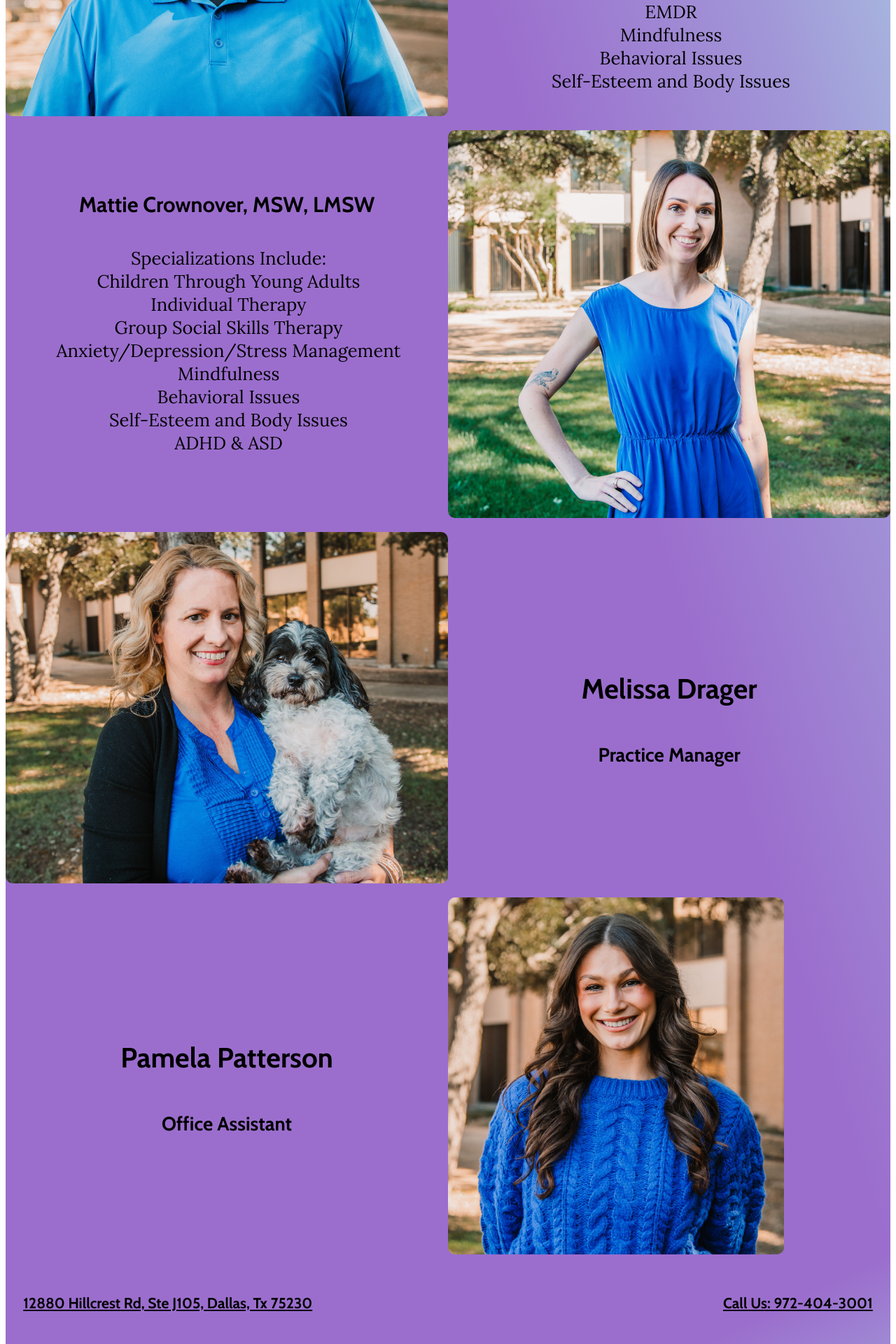
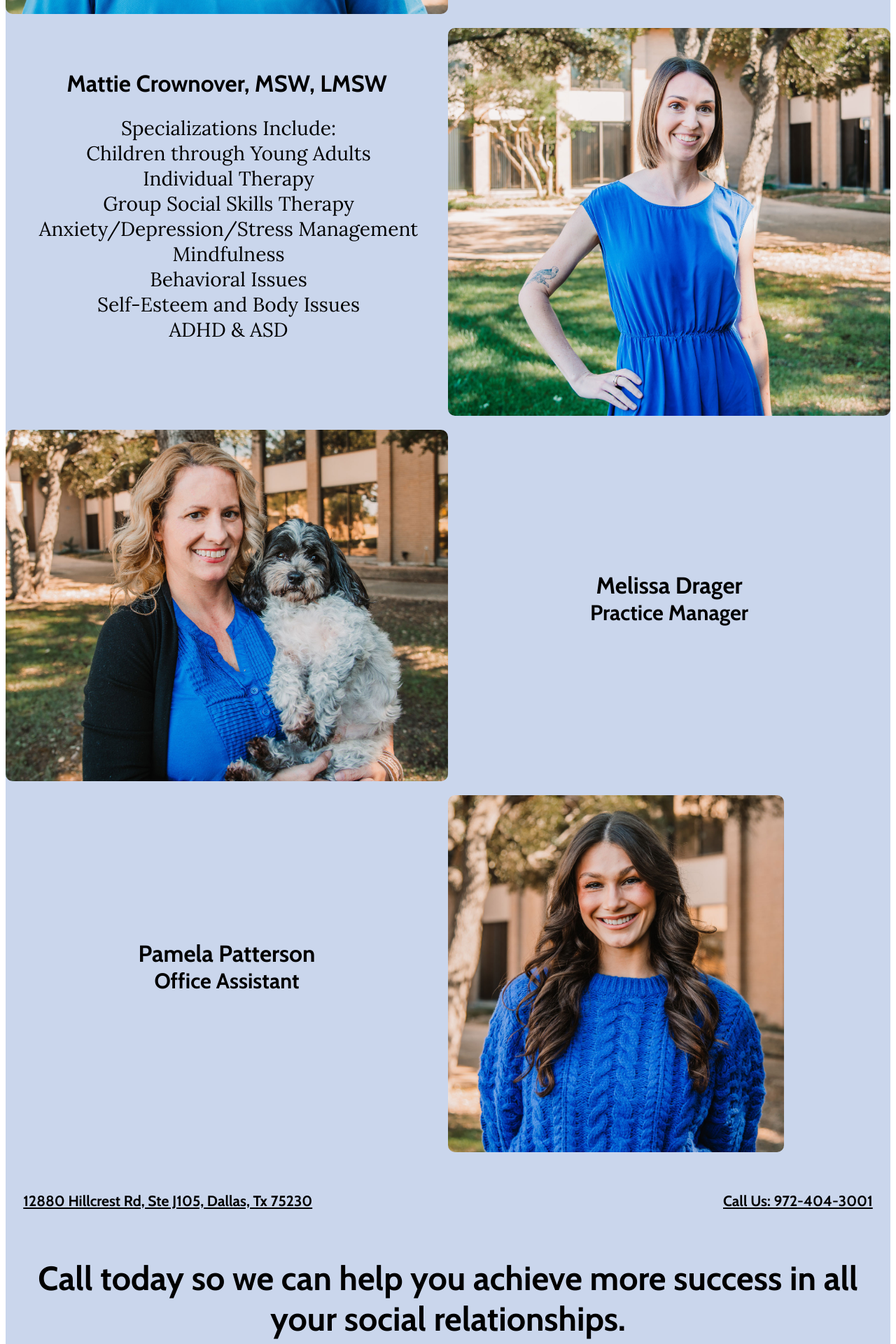
Before and after one commit to boonewh/css-website, a CodeIgniter app: page /database/staff in a window 1280 px wide. Shown: the part 4440-6360 px from the top of the page at 70% size. Run offline with CodeIgniter, Linux system fonts and the light colour scheme.

Commit message:
more Erin changes

```diff
--- a/application/views/pages/home.php
+++ b/application/views/pages/home.php
@@ -1,6 +1,6 @@
         <main>
             <div class=parallax1></div>
-            <h1 class="cta1"><i>Let us help you!</i></h1>
+            <h1 class="cta1"><i>You can be successful. We can help.</i></h1>
             <a href="/services"><h4 class="cta2">Learn more about our services </h4></a>
 			<div class="container">
 
@@ -37,6 +37,6 @@
             </div>
             <div class="parallax2"></div>
             <div>
-                <h4>Let us help you.</h4>
+                <h4>You can be successful. We can help.</h4>
             </div>
         </main>
--- a/application/views/pages/staff.php
+++ b/application/views/pages/staff.php
@@ -6,7 +6,7 @@
                 <div class="staff">
                     <img src="assets/images/erin.jpg" alt="Erin Lozano">
                     <h4>Erin Lozano, M.Ed, LPC-Supervisor, RPT-S</h4>
-                    <h4>Early Childhood Division Director</h4>
+                    <h5>Early Childhood Division Director</h5>
                     <ul>
                         <li>Specializations Include:</li>
                         <li>Pre-School through Preadolescents</li>
@@ -28,7 +28,7 @@
                 <div class="staff">
                     <img src="assets/images/holly.jpg" alt="Holly Fedro">
                     <h4>Holly Fedro, MS, LCSW-Supervisor</h4>
-                    <h4>Adolescent and Adult Division Director</h4>
+                    <h5>Adolescent and Adult Division Director</h5>
                     <ul>
                         <li>Specializations Include:</li>
                         <li>Tweens through Adulthood</li>
@@ -119,7 +119,7 @@
                         <h4>Mattie Crownover, MSW, LMSW</h4>
                         <ul>
                             <li>Specializations Include:</li>
-                            <li>Children Through Young Adults</li>
+                            <li>Children through Young Adults</li>
                             <li>Individual Therapy</li>
                             <li>Group Social Skills Therapy</li>
                             <li>Anxiety/Depression/Stress Management</li>
@@ -132,7 +132,7 @@
                     <img src="assets/images/mattie.jpg" alt="Mattie Crownover">
                 </div>
 
-                <div class="melissa">
+                <div class="staff2">
                     <img src="assets/images/melissa.jpg" alt="Melissa Drager">
                     <div>
                         <h4>Melissa Drager</h4>
--- a/application/views/templates/header.php
+++ b/application/views/templates/header.php
@@ -50,7 +50,9 @@
 							<li><a href="/teen">Teen and Adolescent Therapy</a></li>
 							<li><a href="/animal">Animal Assisted Therapy</a></li>
 							<li><a href="/adult">Young Adult and Adult Therapy</a></li>
-							<li><a href="/family">Family/Parenting Therapy</a></li>
+							<li><a href="/family">Family, Parenting and Sibling Therapy</a></li>
+							<li><a href="/family">EMDR</a></li>
+							<li><a href="/family">Sand Tray and Art Therapy</a></li>
 						</ul>
 					</li>
 					<li><a href="/staff">Our Staff</a></li>
--- a/assets/css/main.css
+++ b/assets/css/main.css
@@ -2,6 +2,7 @@
 	--text: #000000; /* Default placed here in case we want to change to option later */
 	--secondary-text: rgb(107, 0, 62);
 	--primary: #9b6ecd;
+	--primary2: #cad6ec;
 	--secondary: #acd1e4;
 	--css-linear: linear-gradient(
 		to bottom right,
@@ -198,14 +200,14 @@
 	flex-direction: row;
 	flex-wrap: wrap;
 	list-style: none;
-	background: var(--css-linear-flip);
+	background: var(--primary2);
 }
 
 .container2 {
 	display: flex;
 	flex-direction: row;
 	flex-wrap: wrap;
-	background: var(--css-linear);
+	background: var(--primary2);
 }
 
 .services {
@@ -261,8 +263,24 @@
 }
 
 .staff h4,
-.staff h5 {
+.staff2 h4,
+.dristre h4,
+.pam h4 {
 	margin: 0;
+	font-size: 1.3em;
+}
+
+.staff h5,
+.staff2 h5,
+.dristre h5,
+.pam h5 {
+	margin: 0;
+	font-size: 1.2em;
+}
+
+.staff ul li,
+.staff2 ul li {
+	font-size: 1.1em;
 }
 
 .staff {
@@ -318,29 +331,10 @@
 	z-index: 1000;
 }
 
-.melissa {
-	display: flex;
-	flex-direction: column;
-	text-align: center;
-	font-size: 1.3em;
-}
-
-.melissa div {
-	order: 2;
-}
-
-.melissa img {
-	order: 1;
-	width: 100%;
-	margin-top: 20px;
-	border-radius: 10px;
-}
-
 .pam {
 	display: flex;
 	flex-direction: column;
 	text-align: center;
-	font-size: 1.3em;
 }
 
 .pam div {
@@ -494,7 +488,7 @@
 /* Footer Styles */
 
 footer {
-	background: var(--css-linear);
+	background: var(--primary2);
 }
 
 .foot a {
--- a/assets/css/navbar.css
+++ b/assets/css/navbar.css
@@ -34,9 +34,12 @@
 header .navbar ul li ul {
 	position: absolute;
 	left: 0;
-	width: 200px;
+	width: 400px;
 	background: #fff;
 	display: none;
+	-webkit-column-count: 2; /* Chrome, Safari, Opera */
+	-moz-column-count: 2; /* Firefox */
+	column-count: 2; /* standard syntax */
 }
 
 header .navbar ul li ul li {
```
Also changed, not shown: other parts of assets/css/main.css (+13 -16 lines).
